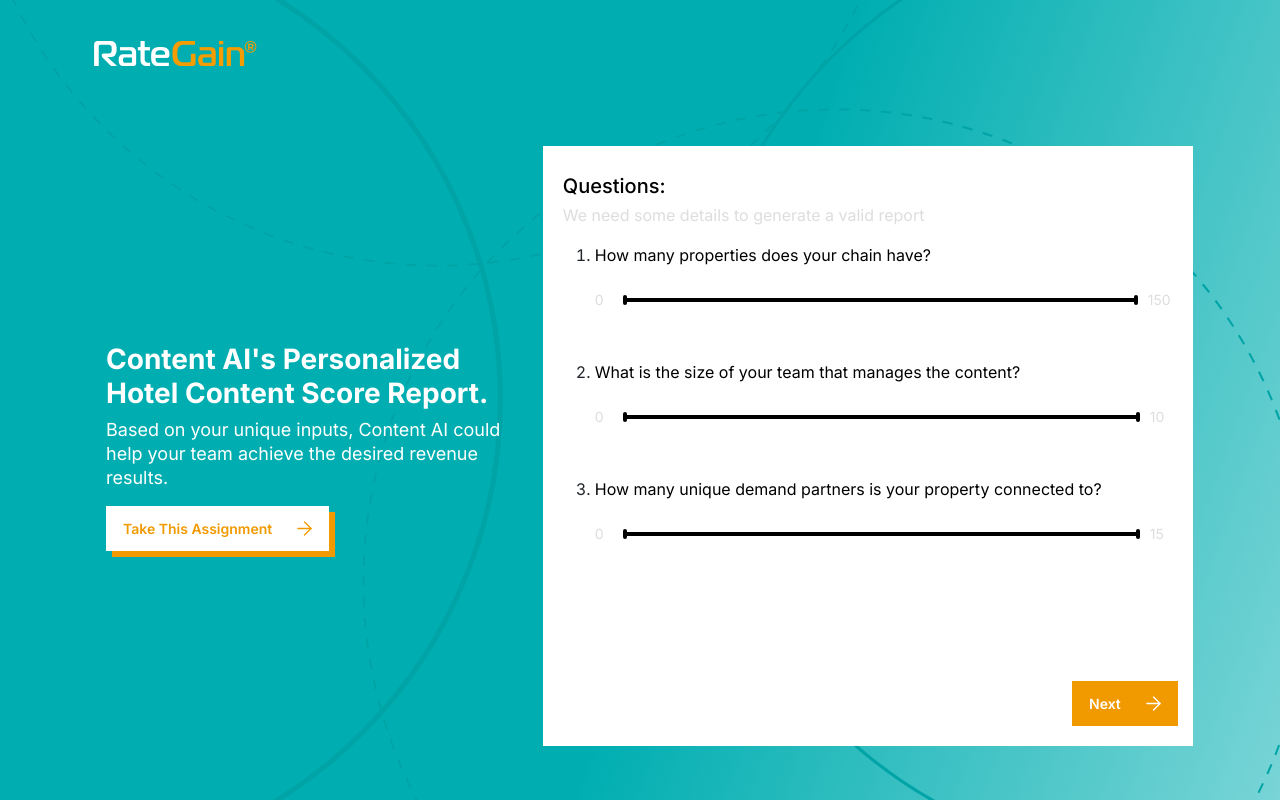
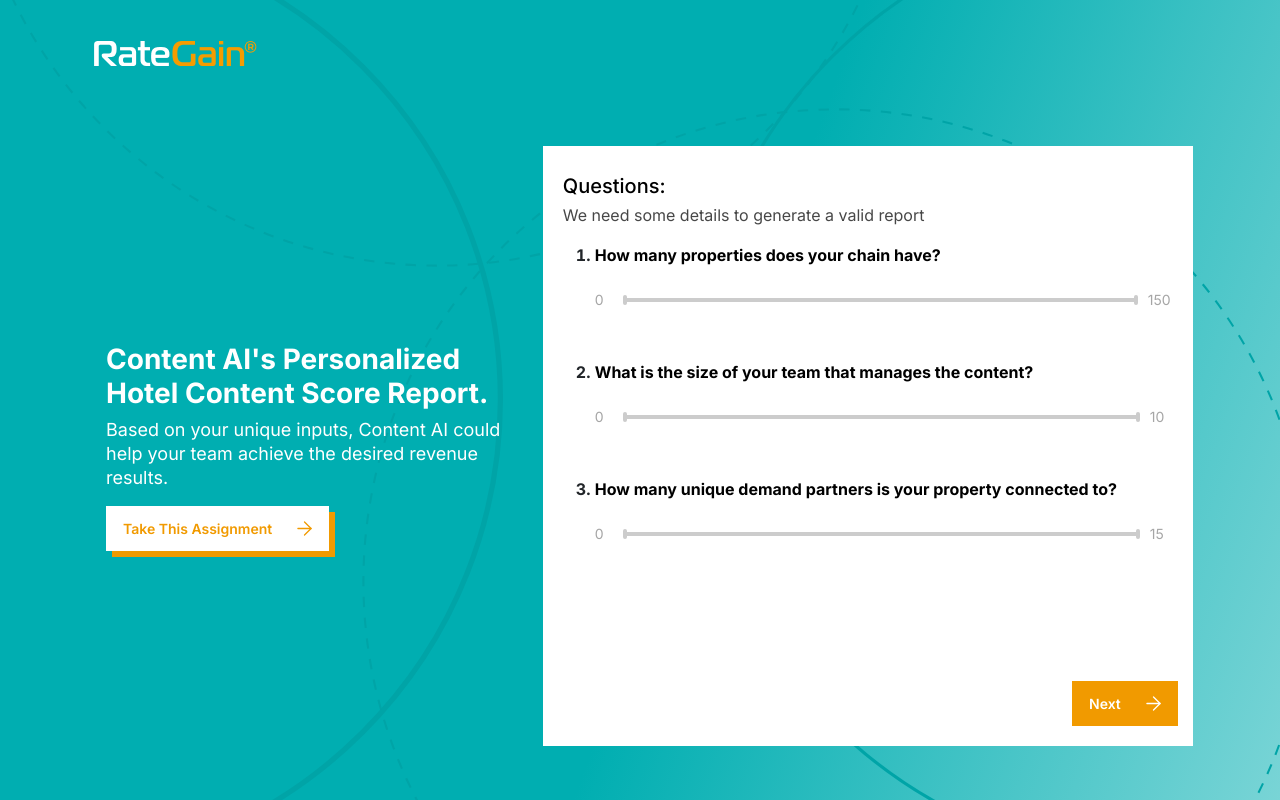
Before and after one commit to DeeAjith/dummy-rate, a PHP site: page / in a window 1280 px wide. Run offline with PHP 8.4, Linux system fonts and the light colour scheme; some libraries are stand-ins or nearby versions.

Commit message:
UAT changes added

```diff
--- a/assets/css/main.css
+++ b/assets/css/main.css
@@ -152,7 +152,7 @@
 
 .rate-gain.__page-wrapper input[type="radio"]:checked, .rate-gain.__page-wrapper input[type="checkbox"]:checked {
   position: absolute;
-  left: -9999px;
+  visibility: hidden;
 }
 
 .rate-gain.__page-wrapper input[type="radio"]:checked + label, .rate-gain.__page-wrapper input[type="checkbox"]:checked + label {
@@ -196,7 +196,7 @@
 
 .rate-gain.__page-wrapper input[type="radio"]:not(:checked), .rate-gain.__page-wrapper input[type="checkbox"]:not(:checked) {
   position: absolute;
-  left: -9999px;
+  visibility: hidden;
 }
 
 .rate-gain.__page-wrapper input[type="radio"]:not(:checked) + label, .rate-gain.__page-wrapper input[type="checkbox"]:not(:checked) + label {
@@ -416,7 +416,7 @@
 
 .rate-gain.__page-wrapper .__hero .row.slides .__slideContent p span {
   font-size: 16px;
-  color: #dddddd;
+  color: #474747;
 }
 
 .rate-gain.__page-wrapper .__hero .row.slides .__slideContent .__questions {
@@ -432,12 +432,17 @@
   height: max-content;
 }
 
+.rate-gain.__page-wrapper .__hero .row.slides .__slideContent .__questions li {
+  font-weight: bold;
+}
+
 .rate-gain.__page-wrapper .__hero .row.slides .__slideContent .__questions li:not(:first-child) {
   margin-top: 50px;
 }
 
 .rate-gain.__page-wrapper .__hero .row.slides .__slideContent .__questions li p {
   font-size: 16px;
+  font-weight: inherit;
   color: #000000;
   line-height: normal;
   margin-bottom: 24px;
@@ -454,7 +459,7 @@
           align-items: center;
   font-weight: 400;
   font-size: 14px;
-  color: #dddddd;
+  color: #a6a6a6;
 }
 
 .rate-gain.__page-wrapper .__hero .row.slides .__slideContent .__questions .range-wrap .range {
@@ -469,7 +474,7 @@
   height: 4px;
   border: 0;
   border-radius: 100px;
-  background: #000000;
+  background: #CCCCCC;
   outline: none;
 }
 
@@ -478,7 +483,7 @@
   content: '';
   width: 4px;
   height: 10px;
-  background-color: #000000;
+  background-color: #CCCCCC;
   border-radius: 10px;
 }
 
@@ -572,6 +577,7 @@
   font-size: 16px;
   margin: 0;
   line-height: 30px;
+  font-weight: 400;
 }
 
 .rate-gain.__page-wrapper .__hero .row.slides .__slideContent .__questions.radio-qs .radio-qset label [type="text"] {
@@ -604,7 +610,7 @@
 .rate-gain.__page-wrapper .__hero .row.slides .__slideContent .detailsForm .field.focused label {
   top: -10px;
   font-size: 12px;
-  color: #3F3D56;
+  color: #474747;
 }
 
 .rate-gain.__page-wrapper .__hero .row.slides .__slideContent .detailsForm .field:not(:first-child) {
--- a/assets/css/main.scss
+++ b/assets/css/main.scss
@@ -9,7 +9,7 @@ $grey1: #dddddd;
 $grey2: #a6a6a6;
 $grey3: #CCCCCC;
 $grey4: #7C7C7C;
-$darkgrey1: #3F3D56;
+$darkgrey1: #474747;
 $darkgrey2: #2F2E41;
 $grad1: linear-gradient(110deg, $primaryColor2 55%, $white 150%);
 
@@ -146,6 +146,7 @@ $popover-bg: $black;
             &:checked {
                 + {
                     label {
+
                         &:after,
                         &:before {
                             border-radius: 4px !important;
@@ -153,9 +154,11 @@ $popover-bg: $black;
                     }
                 }
             }
+
             &:not(:checked) {
                 + {
                     label {
+
                         &:after,
                         &:before {
                             border-radius: 4px !important;
@@ -165,13 +168,14 @@ $popover-bg: $black;
 
             }
         }
+
         &[type="radio"],
         &[type="checkbox"] {
             $radioSize: 30px;
 
             &:checked {
                 position: absolute;
-                left: -9999px;
+                visibility: hidden;
 
                 + {
                     label {
@@ -215,7 +219,7 @@ $popover-bg: $black;
 
             &:not(:checked) {
                 position: absolute;
-                left: -9999px;
+                visibility: hidden;
 
                 + {
                     label {
@@ -423,7 +427,7 @@ $popover-bg: $black;
                     p {
                         span {
                             font-size: 16px;
-                            color: $grey1;
+                            color: $darkgrey1;
                         }
                     }
 
@@ -440,12 +444,15 @@ $popover-bg: $black;
                         }
 
                         li {
+                            font-weight: bold;
+
                             &:not(:first-child) {
                                 margin-top: 50px;
                             }
 
                             p {
                                 font-size: 16px;
+                                font-weight: inherit;
                                 color: $black;
                                 line-height: normal;
                                 margin-bottom: 24px;
@@ -459,7 +466,7 @@ $popover-bg: $black;
                             align-items: center;
                             font-weight: 400;
                             font-size: 14px;
-                            color: $grey1;
+                            color: $grey2;
 
                             .range {
                                 display: inline-flex;
@@ -469,7 +476,7 @@ $popover-bg: $black;
                                 height: 4px;
                                 border: 0;
                                 border-radius: 100px;
-                                background: $black;
+                                background: $grey3;
                                 outline: none;
 
                                 &::before,
@@ -478,7 +485,7 @@ $popover-bg: $black;
                                     content: '';
                                     width: 4px;
                                     height: 10px;
-                                    background-color: $black;
+                                    background-color: $grey3;
                                     border-radius: 10px;
                                 }
 
@@ -567,6 +574,7 @@ $popover-bg: $black;
                                         font-size: 16px;
                                         margin: 0;
                                         line-height: 30px;
+                                        font-weight: 400;
                                     }
 
                                     [type="text"] {
--- a/index.php
+++ b/index.php
@@ -262,19 +262,6 @@ if (isset($_POST['submit'])) {
                         </label>
                       </fieldset>
                     </li>
-                  </ol>
-                  <div class="__actions">
-                    <a href="javascript:void(0)" class="__previous">Back</a>
-                    <button class="__action">Next</button>
-                  </div>
-                </div>
-              </div>
-              <!-- slide 4 -->
-              <div class="swiper-slide">
-                <div class="__slideContent">
-                  <h1><span>Questions:</span></h1>
-                  <p><span>We need some details to generate a valid report</span></p>
-                  <ol start="6" class="__questions radio-qs">
                     <li class="q-6">
                       <div class="__slideHead d-flex justify-content-between align-items-start">
                         <p>How frequently do you update the images for your properties?</p>
@@ -309,7 +296,7 @@ if (isset($_POST['submit'])) {
                   </div>
                 </div>
               </div>
-              <!-- slide 5 -->
+              <!-- slide 4 -->
               <div class="swiper-slide">
                 <div class="__slideContent">
                   <h1><span>Questions:</span></h1>
@@ -339,19 +326,6 @@ if (isset($_POST['submit'])) {
                         </label>
                       </fieldset>
                     </li>
-                  </ol>
-                  <div class="__actions">
-                    <a href="javascript:void(0)" class="__previous">Back</a>
-                    <button class="__action">Next</button>
-                  </div>
-                </div>
-              </div>
-              <!-- slide 5 -->
-              <div class="swiper-slide">
-                <div class="__slideContent">
-                  <h1><span>Questions:</span></h1>
-                  <p><span>We need some details to generate a valid report</span></p>
-                  <ol start="8" class="__questions radio-qs">
                     <li class="q-8">
                       <div class="__slideHead d-flex justify-content-between align-items-start">
                         <p>Do you track the content quality scores across demand partners?</p>
@@ -386,7 +360,7 @@ if (isset($_POST['submit'])) {
                   </div>
                 </div>
               </div>
-              <!-- slide  -->
+              <!-- slide 5 -->
               <div class="swiper-slide">
                 <div class="__slideContent">
                   <fieldset class="detailsForm w-100">
```
Also changed, not shown: 1 other file.
